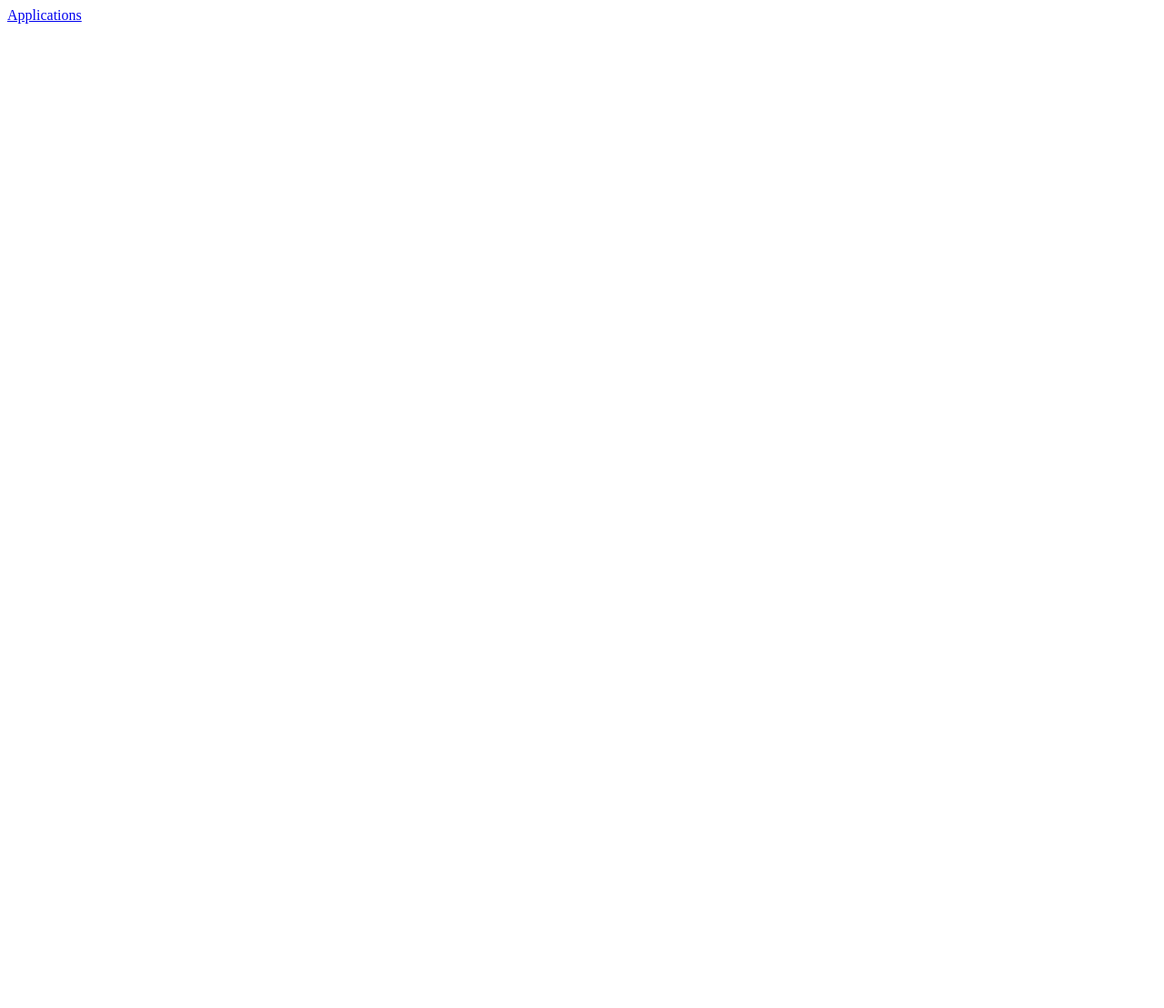
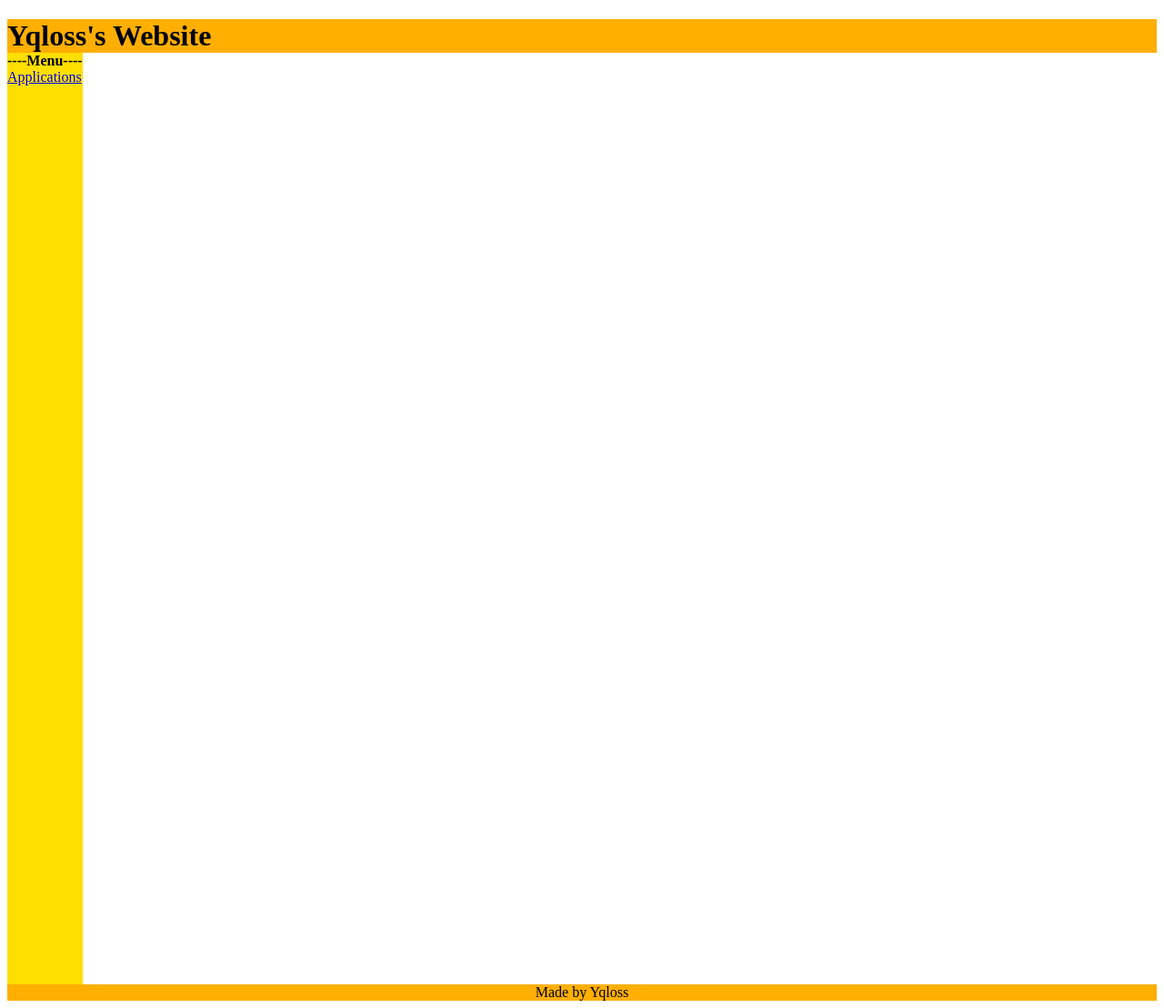
Before and after one commit to Yqloss/yqloss.github.io, a plain HTML site: page index.html in a window 1280 px wide. Shown: the whole page at 91% size. Before the commit the page ends 800 px from the top, so only its background shows below. Drawn offline with Linux system fonts and the light colour scheme.

Commit message:
Yqloss's Website

```diff
--- a/index.html
+++ b/index.html
@@ -1,10 +1,28 @@
 <!DOCTYPE HTML>
-<html>
 <head>
 <title>
 Yqloss's Website
 </title>
+</head>
 <body>
+<div id="container">
+<div id="header" style="background-color:#FFAF00;">
+<h1 style="margin-bottom:0;">
+Yqloss's Website
+</h1>
+</div>
+<div id="menu" style="background-color:#FFDF00;float:left;height:1024px">
+<b>
+----Menu----
+</b>
+<br>
 <a href="Applications">Applications</a>
+</div>
+<div id="content">
+</div>
+<div id="footer" style="background-color:#FFAF00;clear:both;text-align:center;">
+Made by Yqloss
+</div>
+</div>
 </body>
 </html>
```
